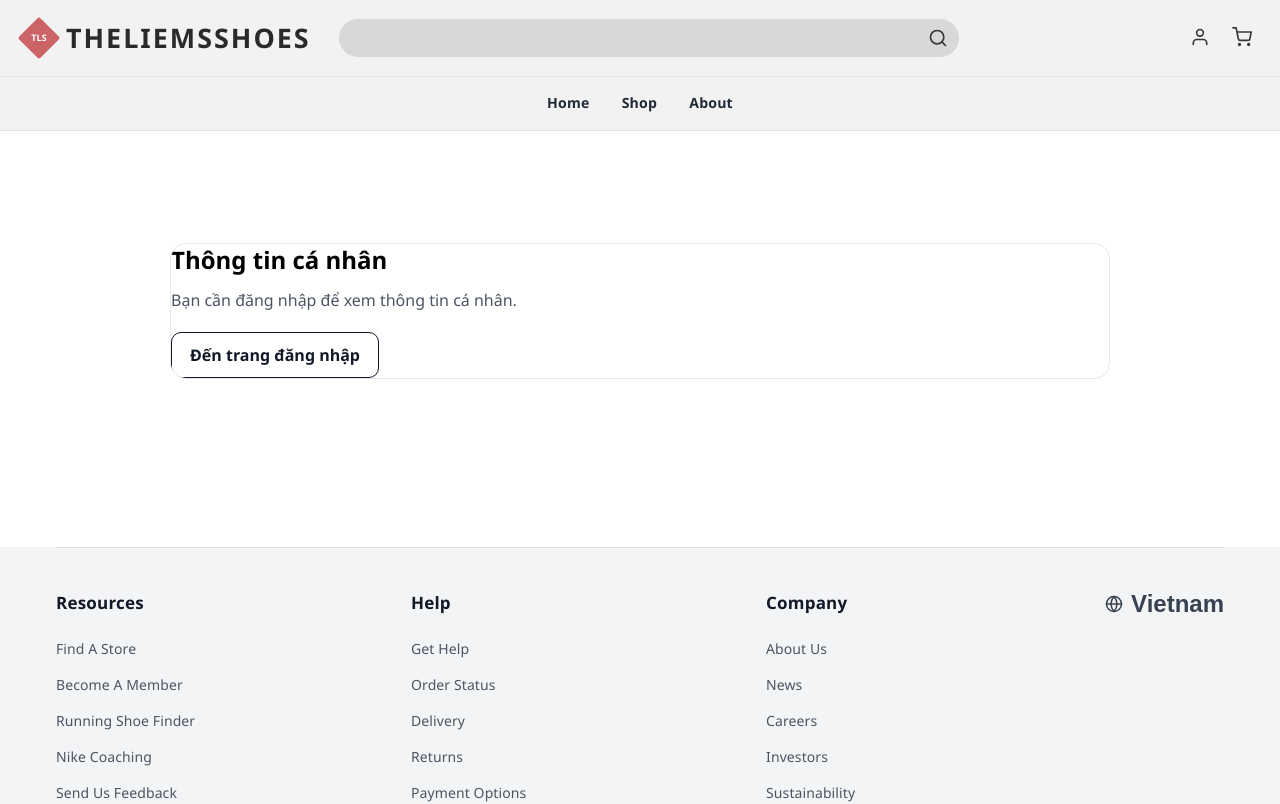
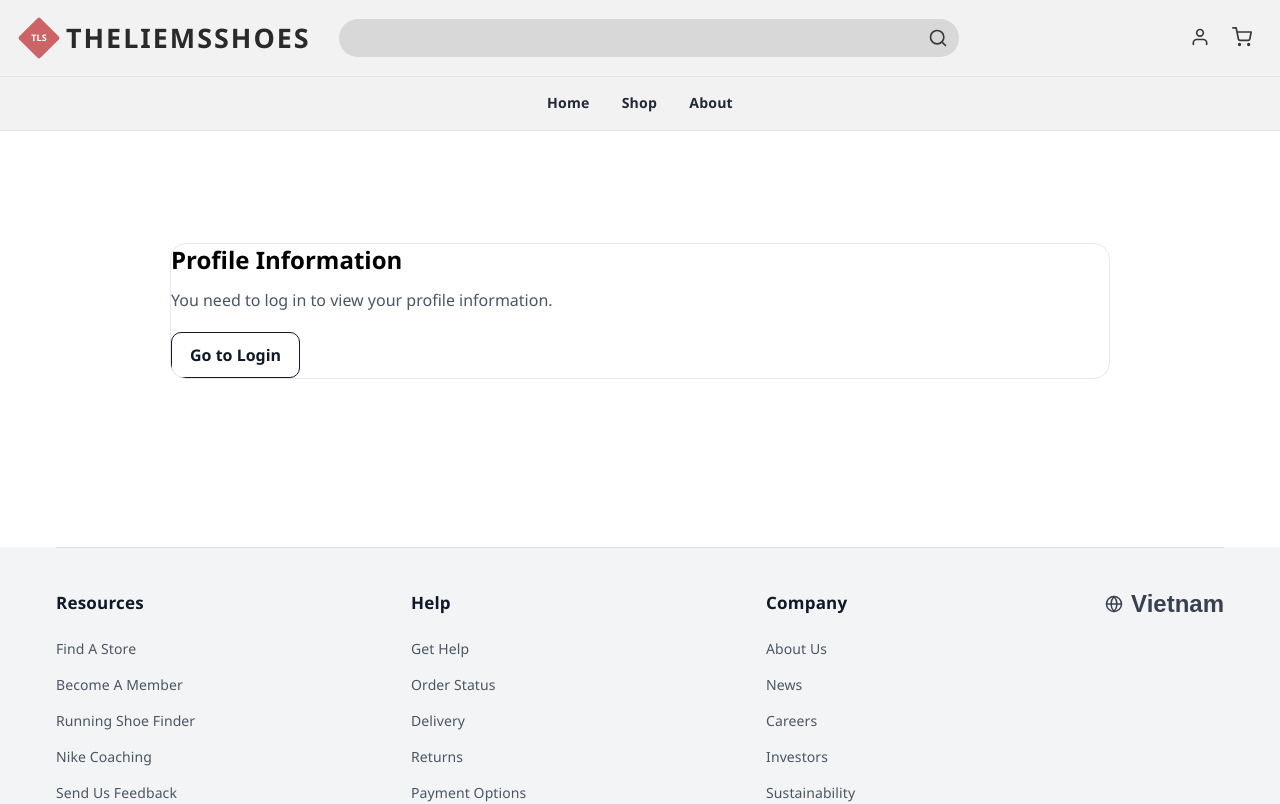
Before and after one commit to yi-xiang21/TheLiemsShoes, a React (Vite) app: page /UserProfile in a window 1280 px wide. Shown: the top 804 px of the page. Built offline with nearby package versions, Linux system fonts and the light colour scheme; no server answers.

Commit message:
userprofile eng

```diff
--- a/src/pages/UserProfile.jsx
+++ b/src/pages/UserProfile.jsx
@@ -27,7 +27,7 @@ function UserProfile () {
                 setUserPhone(response.data?.user?.phone_number || "");
             }
             catch {
-                setError("Không thể tải thông tin cá nhân");
+                setError("Unable to load profile information");
             }
 
         };
@@ -38,9 +38,9 @@ function UserProfile () {
         return (
             <section className="user-profile user-profile--state">
                 <div className="user-profile-card">
-                    <h1 className="user-profile-title">Thông tin cá nhân</h1>
-                    <p className="user-profile-state-text">Bạn cần đăng nhập để xem thông tin cá nhân.</p>
-                    <a href="/Login" className="user-profile-action">Đến trang đăng nhập</a>
+                    <h1 className="user-profile-title">Profile Information</h1>
+                    <p className="user-profile-state-text">You need to log in to view your profile information.</p>
+                    <a href="/Login" className="user-profile-action">Go to Login</a>
                 </div>
             </section>
         );
@@ -50,7 +50,7 @@ function UserProfile () {
         return (
             <section className="user-profile user-profile--state">
                 <div className="user-profile-card">
-                    <h1 className="user-profile-title">Thông tin cá nhân</h1>
+                    <h1 className="user-profile-title">Profile Information</h1>
                     <p className="user-profile-state-text">{error}</p>
                 </div>
             </section>
@@ -61,27 +61,27 @@ function UserProfile () {
         <section className="user-profile">
             <div className="user-profile-card">
                 <div className="user-profile-header">
-                    <h1 className="user-profile-title">Thông tin cá nhân</h1>
-                    <p className="user-profile-subtitle">Quản lý thông tin tài khoản của bạn</p>
+                    <h1 className="user-profile-title">Profile Information</h1>
+                    <p className="user-profile-subtitle">Manage your account details</p>
                 </div>
 
                 <div className="user-profile-content">
                     <div className="user-profile-item">
                         <span className="user-profile-label">Email</span>
-                        <span className="user-profile-value">{userEmail || "Chưa cập nhật"}</span>
+                        <span className="user-profile-value">{userEmail || "Not updated"}</span>
                     </div>
                     <div className="user-profile-item">
-                        <span className="user-profile-label">Họ tên</span>
-                        <span className="user-profile-value">{userName || "Chưa cập nhật"}</span>
+                        <span className="user-profile-label">Full Name</span>
+                        <span className="user-profile-value">{userName || "Not updated"}</span>
                     </div>
                     <div className="user-profile-item user-profile-item--last">
-                        <span className="user-profile-label">Số điện thoại</span>
-                        <span className="user-profile-value">{userPhone || "Chưa cập nhật"}</span>
+                        <span className="user-profile-label">Phone Number</span>
+                        <span className="user-profile-value">{userPhone || "Not updated"}</span>
                     </div>
                 </div>
 
                 <div className="user-profile-footer">
-                    <a href="/Logout" className="user-profile-logout">Đăng xuất</a>
+                    <a href="/Logout" className="user-profile-logout">Log Out</a>
                 </div>
             </div>
         </section>
```
